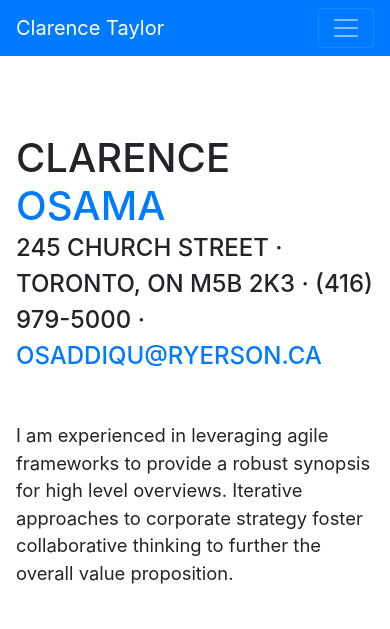
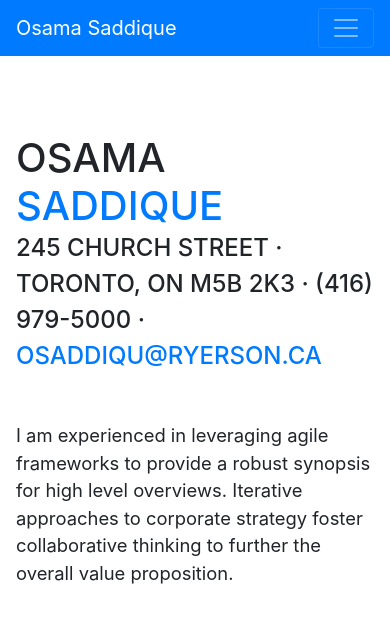
Before and after one commit to oosamas/oosamas.github.io, a website with bundled scripts: page index.html in a window 390 px wide. Shown: the top 629 px of the page. Built offline with nearby package versions, Linux system fonts and the light colour scheme; a web font is replaced by a local one.

Commit message:
minor_changes
Changes to script and headlines

```diff
--- a/index.html
+++ b/index.html
@@ -27,7 +27,7 @@
 
     <nav class="navbar navbar-expand-lg navbar-dark bg-primary fixed-top" id="sideNav">
       <a class="navbar-brand js-scroll-trigger" href="#page-top">
-        <span class="d-block d-lg-none">Clarence Taylor</span>
+        <span class="d-block d-lg-none">Osama Saddique</span>
         <span class="d-none d-lg-block">
           <img class="img-fluid img-profile rounded-circle mx-auto mb-2" src="img/profile.png" alt="">
         </span>
@@ -63,8 +63,8 @@
 
       <section class="resume-section p-3 p-lg-5 d-flex d-column" id="about">
         <div class="my-auto">
-          <h1 class="mb-0">Clarence
-            <span class="text-primary">Osama</span>
+          <h1 class="mb-0">Osama
+            <span class="text-primary">Saddique</span>
           </h1>
           <div class="subheading mb-5">245 Church Street · Toronto, ON M5B 2K3 · (416) 979-5000 ·
             <a href="mailto:osaddiqu@ryerson.ca">osaddiqu@ryerson.ca</a>
@@ -242,8 +242,8 @@
       <section class="resume-section p-3 p-lg-5 d-flex flex-column" id="interests">
         <div class="my-auto">
           <h2 class="mb-5">Interests</h2>
-          <p>I am Osama Saddique, a Pakistani-Canadian living in Toronto, Canada. My work history and interests are varied and diverse. I was a pizza store franchisee and manager. Founder and Business Developer to a hemp-based skin care company as well as a founder and Business Developer to a telecom company that connected call centres in Asia to customers in North America and provided software solutions to businesses. Most recently, I was a Business Operations Consultant and a Digital Growth consultant at a startup. I am currently pursuing an Honours BSC in Computer Science- Software engineering at Ryerson University, Toronto.</p>
-          <p class="mb-0">I have a Bachelors of Art in Philosophy, Political Science and Economics from the University of British Columbia and a Masters of Business Administration in Strategy and Entrepreneurship from Ryerson University.  I am also a self-proclaimed expert in handwriting analysis, palmistry, reiki and hypnosis.</p>
+          <p> When I am not commuting for classes at Ryerson University for Computer Science, I am busy swimming, reading, writing and cooking. After two years of trying to learn Spanish, I now think I started learning the language the wrong way--memorizing vocabulory, and soon discovered vocabulory doesn't equal new language. I am therefore trying to publish a small online self-help pamphlet on learning Spanish, in the very limited time that I have available. </p>
+          <p class="mb-0">I am also a self-proclaimed expert in handwriting analysis, palmistry, reiki and hypnosis. When given a chance, I try to unleash my ninja occult skills on the unaware or the aware!</p>
         </div>
       </section>
 
```
